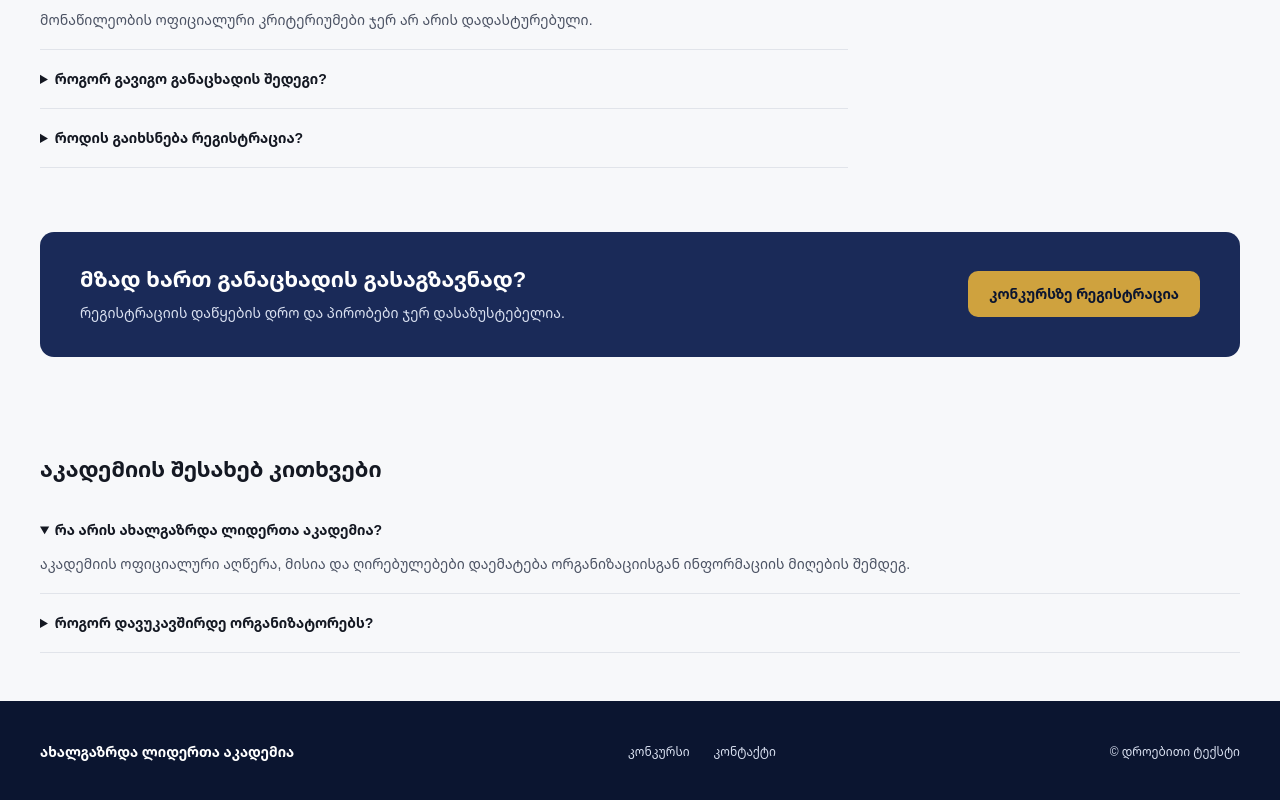
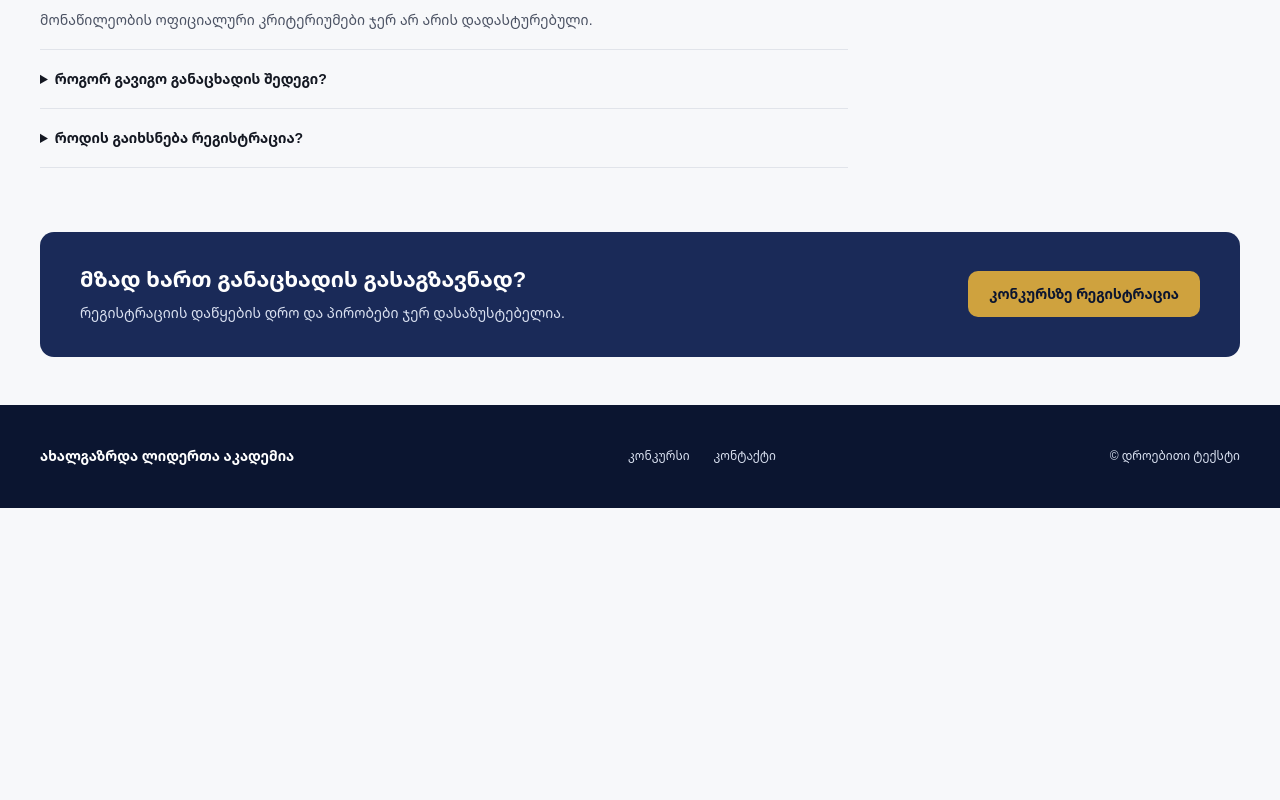
Before and after one commit to teklaGogua/Youth-Leaders-Academy, a React (Vite) app: page /competition in a window 1280 px wide. Shown: the part 1983-2783 px from the top of the page. After the commit the page ends 2491 px from the top, so only its background shows below. Built offline with nearby package versions, Linux system fonts and the light colour scheme.

Commit message:
fix: keep competition detail section order aligned with Figma

```diff
--- a/src/pages/PublicPages.tsx
+++ b/src/pages/PublicPages.tsx
@@ -260,12 +260,6 @@ export function CompetitionPage() {
         </Link>
       </section>
 
-      <section className={styles.academyFaq}>
-        <div>
-          <SectionHeading>აკადემიის შესახებ კითხვები</SectionHeading>
-          <QuestionList items={academyQuestions} />
-        </div>
-      </section>
     </>
   );
 }
```
